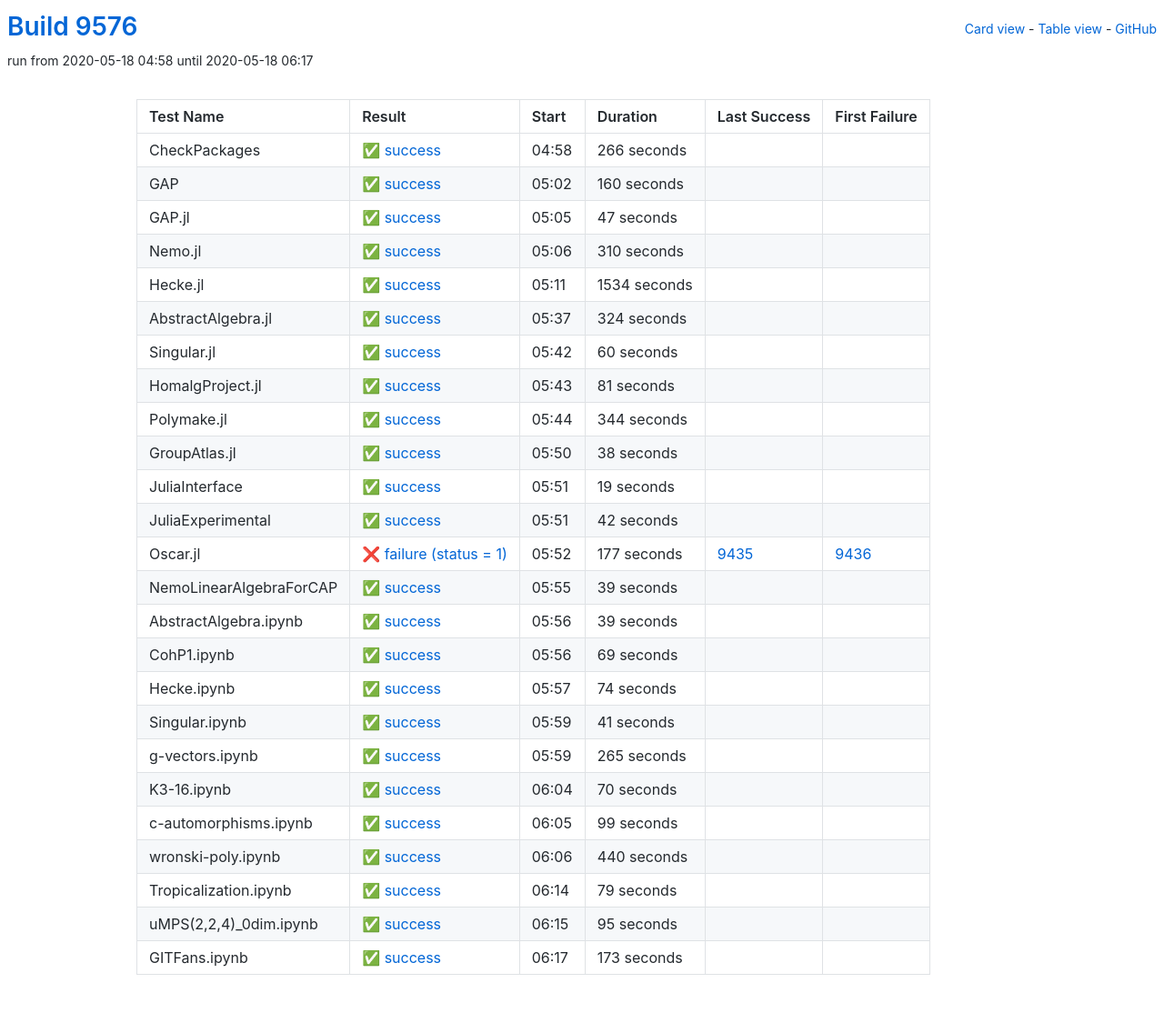
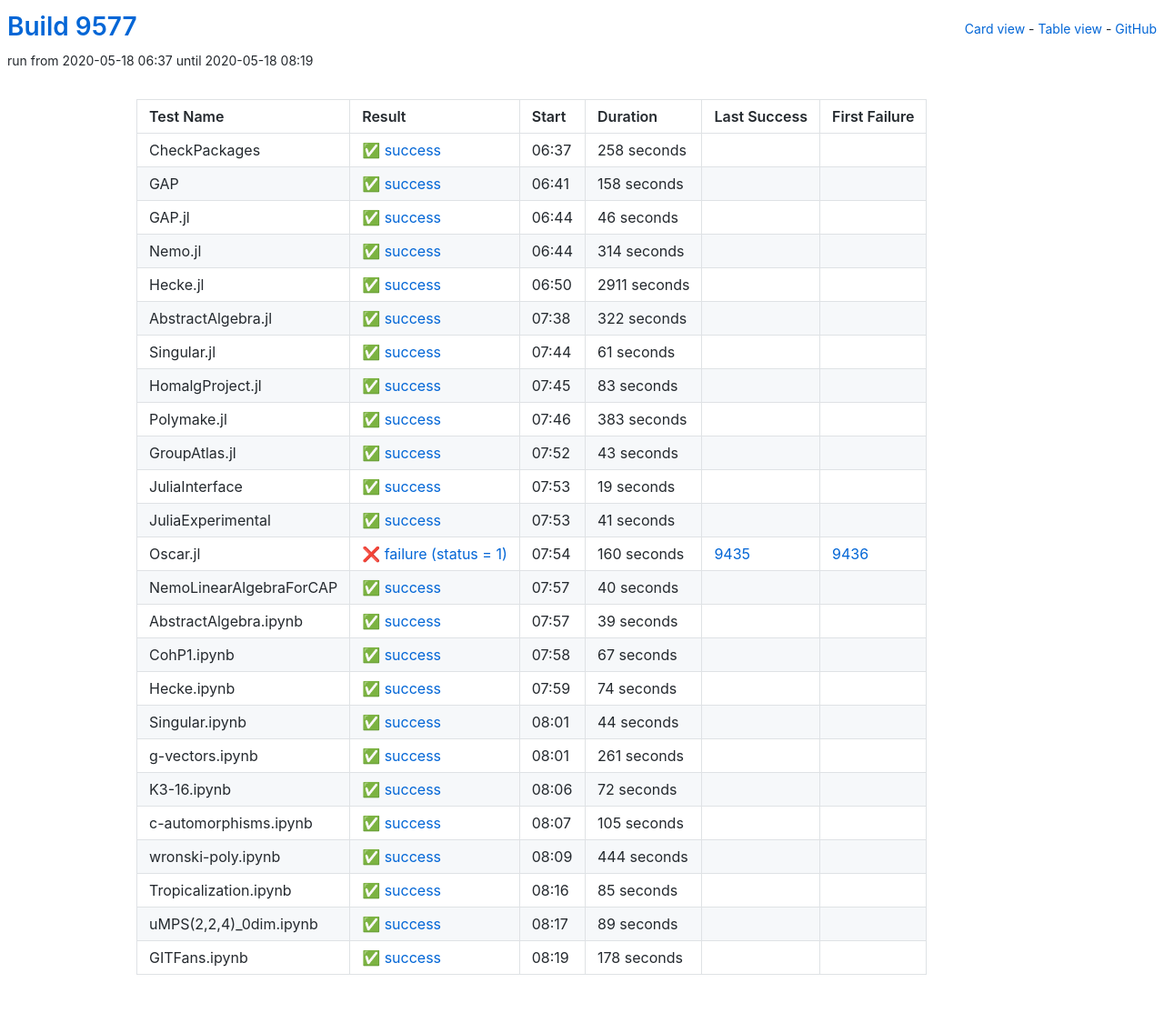
Before and after one commit to oscar-system/oscar-ci-status, a Jekyll site: the page built from table.html, in a window 1280 px wide. Shown: the whole page at 91% size. Built offline with Jekyll 4.4.1, drawn with Linux system fonts in a browser that asks for light colours.

Commit message:
Build 9577

```diff
--- a/_data/ci.yml
+++ b/_data/ci.yml
@@ -1,125 +1,125 @@
-build: 9576
-build_url: https://oscarci.mathematik.uni-kl.de/job/oscar/9576/
+build: 9577
+build_url: https://oscarci.mathematik.uni-kl.de/job/oscar/9577/
 job: oscar
 tests:
-- duration: 266
+- duration: 258
   exitcode: 0
   first_failure: false
   first_failure_url: null
   id: checkpackages
   last_success: false
   last_success_url: null
-  log: https://oscarci.mathematik.uni-kl.de/job/oscar/9576/artifact/logs/build-9576/CheckPackages.log
+  log: https://oscarci.mathematik.uni-kl.de/job/oscar/9577/artifact/logs/build-9577/CheckPackages.log
   name: CheckPackages
-  start: 2020-05-18 04:58
+  start: 2020-05-18 06:37
   status: success
   success: true
-- duration: 160
+- duration: 158
   exitcode: 0
   first_failure: false
   first_failure_url: null
   id: gap
   last_success: false
   last_success_url: null
-  log: https://oscarci.mathematik.uni-kl.de/job/oscar/9576/artifact/logs/build-9576/GAP.log
+  log: https://oscarci.mathematik.uni-kl.de/job/oscar/9577/artifact/logs/build-9577/GAP.log
   name: GAP
-  start: 2020-05-18 05:02
+  start: 2020-05-18 06:41
   status: success
   success: true
-- duration: 47
+- duration: 46
   exitcode: 0
   first_failure: false
   first_failure_url: null
   id: gap-jl
   last_success: false
   last_success_url: null
-  log: https://oscarci.mathematik.uni-kl.de/job/oscar/9576/artifact/logs/build-9576/GAP.jl.log
+  log: https://oscarci.mathematik.uni-kl.de/job/oscar/9577/artifact/logs/build-9577/GAP.jl.log
   name: GAP.jl
-  start: 2020-05-18 05:05
+  start: 2020-05-18 06:44
   status: success
   success: true
-- duration: 310
+- duration: 314
   exitcode: 0
   first_failure: false
   first_failure_url: null
   id: nemo-jl
   last_success: false
   last_success_url: null
-  log: https://oscarci.mathematik.uni-kl.de/job/oscar/9576/artifact/logs/build-9576/Nemo.jl.log
+  log: https://oscarci.mathematik.uni-kl.de/job/oscar/9577/artifact/logs/build-9577/Nemo.jl.log
   name: Nemo.jl
-  start: 2020-05-18 05:06
+  start: 2020-05-18 06:44
   status: success
   success: true
-- duration: 1534
+- duration: 2911
   exitcode: 0
   first_failure: false
   first_failure_url: null
   id: hecke-jl
   last_success: false
   last_success_url: null
-  log: https://oscarci.mathematik.uni-kl.de/job/oscar/9576/artifact/logs/build-9576/Hecke.jl.log
+  log: https://oscarci.mathematik.uni-kl.de/job/oscar/9577/artifact/logs/build-9577/Hecke.jl.log
   name: Hecke.jl
-  start: 2020-05-18 05:11
+  start: 2020-05-18 06:50
   status: success
   success: true
-- duration: 324
+- duration: 322
   exitcode: 0
   first_failure: false
   first_failure_url: null
   id: abstractalgebra-jl
   last_success: false
   last_success_url: null
-  log: https://oscarci.mathematik.uni-kl.de/job/oscar/9576/artifact/logs/build-9576/AbstractAlgebra.jl.log
+  log: https://oscarci.mathematik.uni-kl.de/job/oscar/9577/artifact/logs/build-9577/AbstractAlgebra.jl.log
   name: AbstractAlgebra.jl
-  start: 2020-05-18 05:37
+  start: 2020-05-18 07:38
   status: success
   success: true
-- duration: 60
+- duration: 61
   exitcode: 0
   first_failure: false
   first_failure_url: null
   id: singular-jl
   last_success: false
   last_success_url: null
-  log: https://oscarci.mathematik.uni-kl.de/job/oscar/9576/artifact/logs/build-9576/Singular.jl.log
+  log: https://oscarci.mathematik.uni-kl.de/job/oscar/9577/artifact/logs/build-9577/Singular.jl.log
   name: Singular.jl
-  start: 2020-05-18 05:42
+  start: 2020-05-18 07:44
   status: success
   success: true
-- duration: 81
+- duration: 83
   exitcode: 0
   first_failure: false
   first_failure_url: null
   id: homalgproject-jl
   last_success: false
   last_success_url: null
-  log: https://oscarci.mathematik.uni-kl.de/job/oscar/9576/artifact/logs/build-9576/HomalgProject.jl.log
+  log: https://oscarci.mathematik.uni-kl.de/job/oscar/9577/artifact/logs/build-9577/HomalgProject.jl.log
   name: HomalgProject.jl
-  start: 2020-05-18 05:43
+  start: 2020-05-18 07:45
   status: success
   success: true
-- duration: 344
+- duration: 383
   exitcode: 0
   first_failure: false
   first_failure_url: null
   id: polymake-jl
   last_success: false
   last_success_url: null
-  log: https://oscarci.mathematik.uni-kl.de/job/oscar/9576/artifact/logs/build-9576/Polymake.jl.log
+  log: https://oscarci.mathematik.uni-kl.de/job/oscar/9577/artifact/logs/build-9577/Polymake.jl.log
   name: Polymake.jl
-  start: 2020-05-18 05:44
+  start: 2020-05-18 07:46
   status: success
   success: true
-- duration: 38
+- duration: 43
   exitcode: 0
   first_failure: false
   first_failure_url: null
   id: groupatlas-jl
   last_success: false
   last_success_url: null
-  log: https://oscarci.mathematik.uni-kl.de/job/oscar/9576/artifact/logs/build-9576/GroupAtlas.jl.log
+  log: https://oscarci.mathematik.uni-kl.de/job/oscar/9577/artifact/logs/build-9577/GroupAtlas.jl.log
   name: GroupAtlas.jl
-  start: 2020-05-18 05:50
+  start: 2020-05-18 07:52
   status: success
   success: true
 - duration: 19
@@ -129,45 +129,45 @@
   id: juliainterface
   last_success: false
   last_success_url: null
-  log: https://oscarci.mathematik.uni-kl.de/job/oscar/9576/artifact/logs/build-9576/JuliaInterface.log
+  log: https://oscarci.mathematik.uni-kl.de/job/oscar/9577/artifact/logs/build-9577/JuliaInterface.log
   name: JuliaInterface
-  start: 2020-05-18 05:51
+  start: 2020-05-18 07:53
   status: success
   success: true
-- duration: 42
+- duration: 41
   exitcode: 0
   first_failure: false
   first_failure_url: null
   id: juliaexperimental
   last_success: false
   last_success_url: null
-  log: https://oscarci.mathematik.uni-kl.de/job/oscar/9576/artifact/logs/build-9576/JuliaExperimental.log
+  log: https://oscarci.mathematik.uni-kl.de/job/oscar/9577/artifact/logs/build-9577/JuliaExperimental.log
   name: JuliaExperimental
-  start: 2020-05-18 05:51
+  start: 2020-05-18 07:53
   status: success
   success: true
-- duration: 177
+- duration: 160
   exitcode: 1
   first_failure: 9436
   first_failure_url: https://oscarci.mathematik.uni-kl.de/job/oscar/9436/
   id: oscar-jl
   last_success: 9435
   last_success_url: https://oscarci.mathematik.uni-kl.de/job/oscar/9435/
-  log: https://oscarci.mathematik.uni-kl.de/job/oscar/9576/artifact/logs/build-9576/Oscar.jl.log
+  log: https://oscarci.mathematik.uni-kl.de/job/oscar/9577/artifact/logs/build-9577/Oscar.jl.log
   name: Oscar.jl
-  start: 2020-05-18 05:52
+  start: 2020-05-18 07:54
   status: failure
   success: false
-- duration: 39
+- duration: 40
   exitcode: 0
   first_failure: false
   first_failure_url: null
   id: nemolinearalgebraforcap
   last_success: false
   last_success_url: null
-  log: https://oscarci.mathematik.uni-kl.de/job/oscar/9576/artifact/logs/build-9576/NemoLinearAlgebraForCAP.log
+  log: https://oscarci.mathematik.uni-kl.de/job/oscar/9577/artifact/logs/build-9577/NemoLinearAlgebraForCAP.log
   name: NemoLinearAlgebraForCAP
-  start: 2020-05-18 05:55
+  start: 2020-05-18 07:57
   status: success
   success: true
 - duration: 39
@@ -177,21 +177,21 @@
   id: abstractalgebra-ipynb
   last_success: false
   last_success_url: null
-  log: https://oscarci.mathematik.uni-kl.de/job/oscar/9576/artifact/logs/build-9576/AbstractAlgebra.ipynb.log
+  log: https://oscarci.mathematik.uni-kl.de/job/oscar/9577/artifact/logs/build-9577/AbstractAlgebra.ipynb.log
   name: AbstractAlgebra.ipynb
-  start: 2020-05-18 05:56
+  start: 2020-05-18 07:57
   status: success
   success: true
-- duration: 69
+- duration: 67
   exitcode: 0
   first_failure: false
   first_failure_url: null
   id: cohp1-ipynb
   last_success: false
   last_success_url: null
-  log: https://oscarci.mathematik.uni-kl.de/job/oscar/9576/artifact/logs/build-9576/CohP1.ipynb.log
+  log: https://oscarci.mathematik.uni-kl.de/job/oscar/9577/artifact/logs/build-9577/CohP1.ipynb.log
   name: CohP1.ipynb
-  start: 2020-05-18 05:56
+  start: 2020-05-18 07:58
   status: success
   success: true
 - duration: 74
@@ -201,104 +201,104 @@
   id: hecke-ipynb
   last_success: false
   last_success_url: null
-  log: https://oscarci.mathematik.uni-kl.de/job/oscar/9576/artifact/logs/build-9576/Hecke.ipynb.log
+  log: https://oscarci.mathematik.uni-kl.de/job/oscar/9577/artifact/logs/build-9577/Hecke.ipynb.log
   name: Hecke.ipynb
-  start: 2020-05-18 05:57
+  start: 2020-05-18 07:59
   status: success
   success: true
-- duration: 41
+- duration: 44
   exitcode: 0
   first_failure: false
   first_failure_url: null
   id: singular-ipynb
   last_success: false
   last_success_url: null
-  log: https://oscarci.mathematik.uni-kl.de/job/oscar/9576/artifact/logs/build-9576/Singular.ipynb.log
+  log: https://oscarci.mathematik.uni-kl.de/job/oscar/9577/artifact/logs/build-9577/Singular.ipynb.log
   name: Singular.ipynb
-  start: 2020-05-18 05:59
+  start: 2020-05-18 08:01
   status: success
   success: true
-- duration: 265
+- duration: 261
   exitcode: 0
   first_failure: false
   first_failure_url: null
   id: g-vectors-ipynb
   last_success: false
   last_success_url: null
-  log: https://oscarci.mathematik.uni-kl.de/job/oscar/9576/artifact/logs/build-9576/g-vectors.ipynb.log
+  log: https://oscarci.mathematik.uni-kl.de/job/oscar/9577/artifact/logs/build-9577/g-vectors.ipynb.log
   name: g-vectors.ipynb
-  start: 2020-05-18 05:59
+  start: 2020-05-18 08:01
   status: success
   success: true
-- duration: 70
+- duration: 72
   exitcode: 0
   first_failure: false
   first_failure_url: null
   id: k3-16-ipynb
   last_success: false
   last_success_url: null
-  log: https://oscarci.mathematik.uni-kl.de/job/oscar/9576/artifact/logs/build-9576/K3-16.ipynb.log
+  log: https://oscarci.mathematik.uni-kl.de/job/oscar/9577/artifact/logs/build-9577/K3-16.ipynb.log
   name: K3-16.ipynb
-  start: 2020-05-18 06:04
+  start: 2020-05-18 08:06
   status: success
   success: true
-- duration: 99
+- duration: 105
   exitcode: 0
   first_failure: false
   first_failure_url: null
   id: c-automorphisms-ipynb
   last_success: false
   last_success_url: null
-  log: https://oscarci.mathematik.uni-kl.de/job/oscar/9576/artifact/logs/build-9576/c-automorphisms.ipynb.log
+  log: https://oscarci.mathematik.uni-kl.de/job/oscar/9577/artifact/logs/build-9577/c-automorphisms.ipynb.log
   name: c-automorphisms.ipynb
-  start: 2020-05-18 06:05
+  start: 2020-05-18 08:07
   status: success
   success: true
-- duration: 440
+- duration: 444
   exitcode: 0
   first_failure: false
   first_failure_url: null
   id: wronski-poly-ipynb
   last_success: false
   last_success_url: null
-  log: https://oscarci.mathematik.uni-kl.de/job/oscar/9576/artifact/logs/build-9576/wronski-poly.ipynb.log
+  log: https://oscarci.mathematik.uni-kl.de/job/oscar/9577/artifact/logs/build-9577/wronski-poly.ipynb.log
   name: wronski-poly.ipynb
-  start: 2020-05-18 06:06
+  start: 2020-05-18 08:09
   status: success
   success: true
-- duration: 79
+- duration: 85
   exitcode: 0
   first_failure: false
   first_failure_url: null
   id: tropicalization-ipynb
   last_success: false
   last_success_url: null
-  log: https://oscarci.mathematik.uni-kl.de/job/oscar/9576/artifact/logs/build-9576/Tropicalization.ipynb.log
+  log: https://oscarci.mathematik.uni-kl.de/job/oscar/9577/artifact/logs/build-9577/Tropicalization.ipynb.log
   name: Tropicalization.ipynb
-  start: 2020-05-18 06:14
+  start: 2020-05-18 08:16
   status: success
   success: true
-- duration: 95
+- duration: 89
   exitcode: 0
   first_failure: false
   first_failure_url: null
   id: umps-2-2-4-0dim-ipynb
   last_success: false
   last_success_url: null
-  log: https://oscarci.mathematik.uni-kl.de/job/oscar/9576/artifact/logs/build-9576/uMPS-2-2-4-_0dim.ipynb.log
+  log: https://oscarci.mathematik.uni-kl.de/job/oscar/9577/artifact/logs/build-9577/uMPS-2-2-4-_0dim.ipynb.log
   name: uMPS(2,2,4)_0dim.ipynb
-  start: 2020-05-18 06:15
+  start: 2020-05-18 08:17
   status: success
   success: true
-- duration: 173
+- duration: 178
   exitcode: 0
   first_failure: false
   first_failure_url: null
   id: gitfans-ipynb
   last_success: false
   last_success_url: null
-  log: https://oscarci.mathematik.uni-kl.de/job/oscar/9576/artifact/logs/build-9576/GITFans.ipynb.log
+  log: https://oscarci.mathematik.uni-kl.de/job/oscar/9577/artifact/logs/build-9577/GITFans.ipynb.log
   name: GITFans.ipynb
-  start: 2020-05-18 06:17
+  start: 2020-05-18 08:19
   status: success
   success: true
```
Also changed, not shown: README.md.
